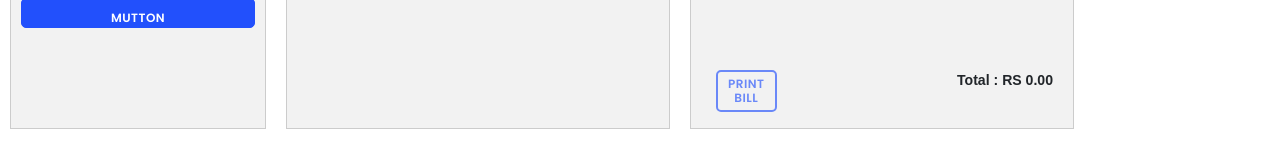
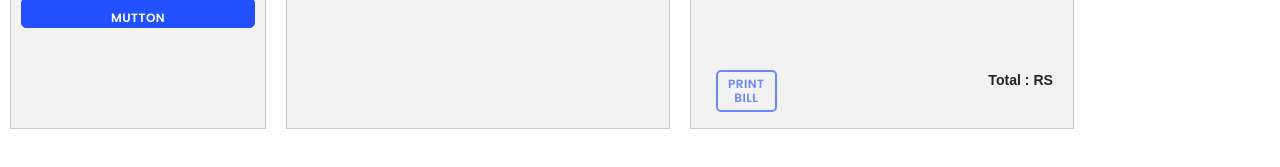
Before and after one commit to manumaanowais/react-restaurant, a React (Create React App) app: page / in a window 1280 px wide. Shown: the part 381-548 px from the top of the page. Built offline with nearby package versions, Linux system fonts and the light colour scheme.

Commit message:
Removed lint errors

```diff
--- a/src/Home.js
+++ b/src/Home.js
@@ -263,7 +263,8 @@ function Home({ gridItemsData }) {
                         <div className="col-lg-3">
                             <button type="button" className="btn btn-outline" onClick={handlePrint} disabled={selectedButtons.length === 0}>Print Bill</button>
                         </div>
-                        <div id="total-section">Total : RS {total.toFixed(2) === 0 ? selectedItem?.price : total.toFixed(2)}</div>
+                        {/* eslint-disable-next-line eqeqeq */}
+                        <div id="total-section">Total : RS {total.toFixed(2) == 0 ? selectedItem?.price : total.toFixed(2)}</div>
                     </div>
                 </div>
             </main>
```
